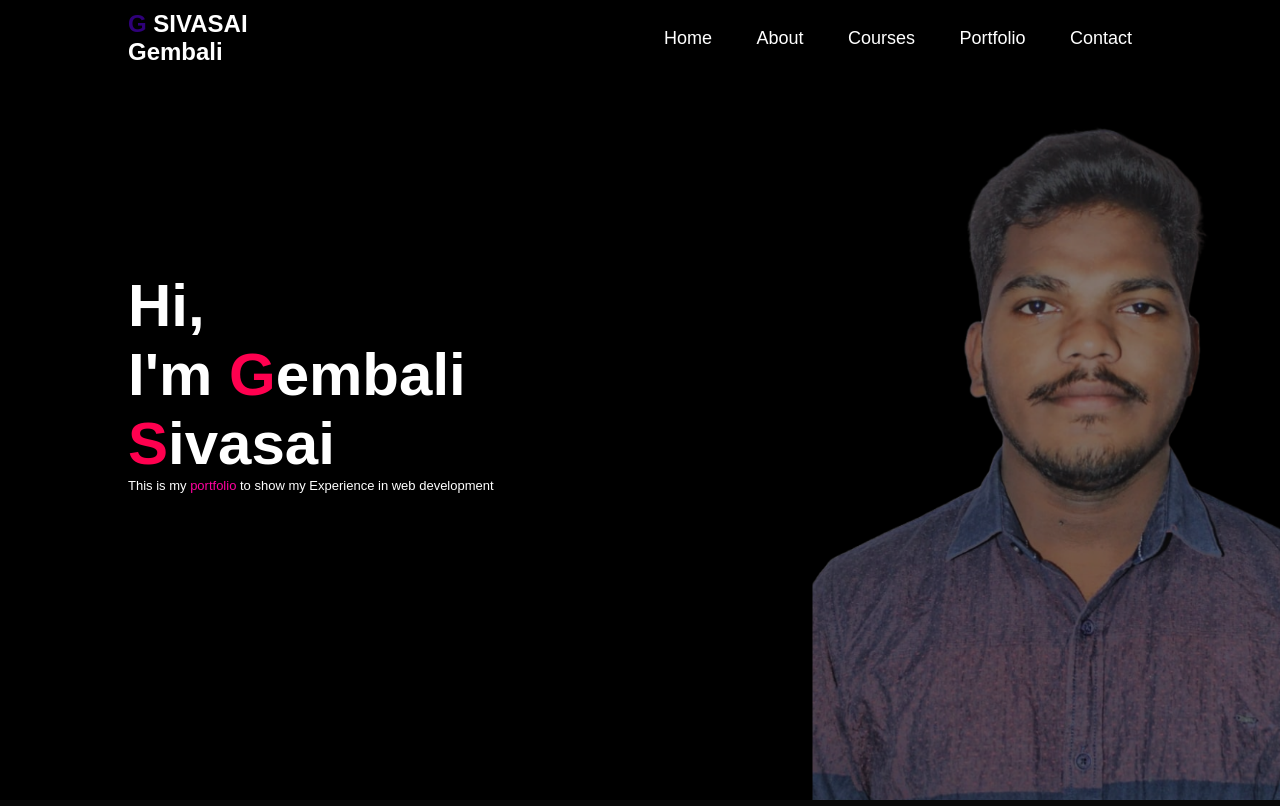
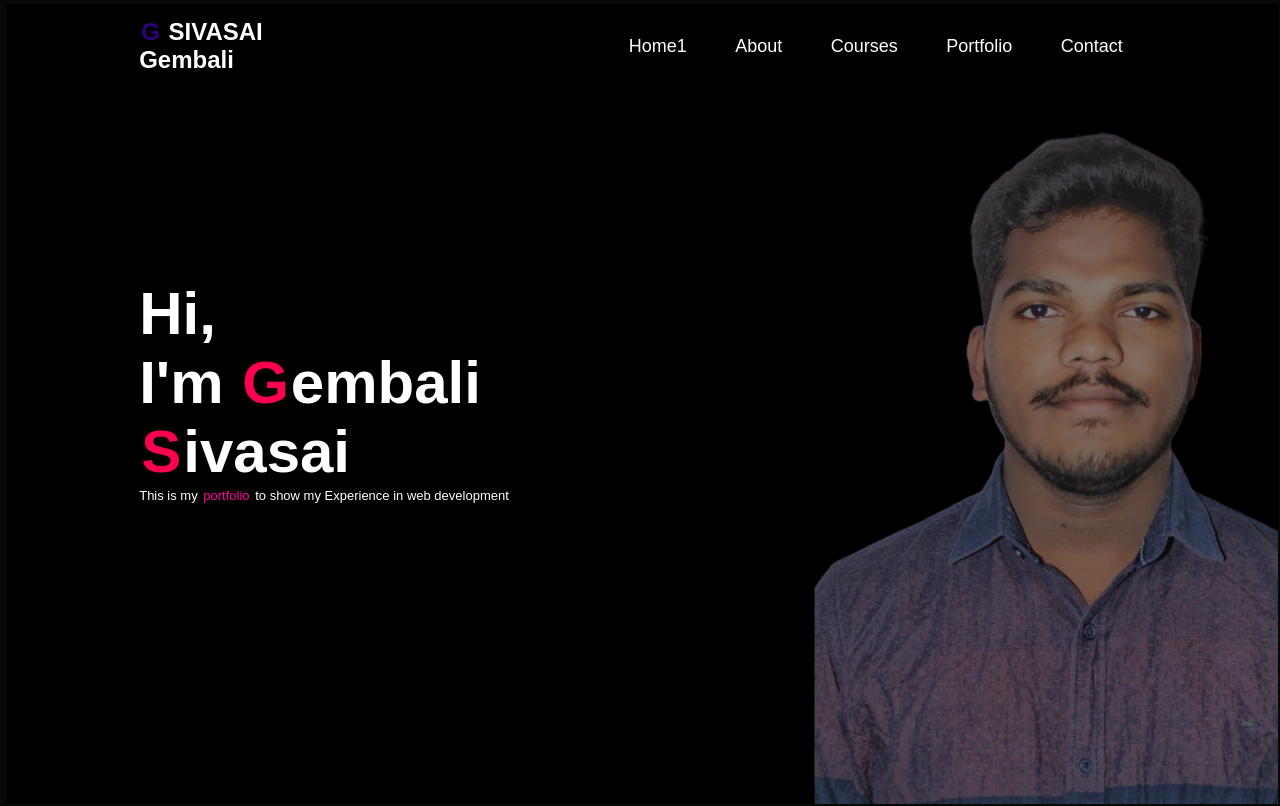
Before and after one commit to sivasaigembali/portfolio, a plain HTML site: page index.html in a window 1280 px wide. Shown: the top 806 px of the page. Drawn offline with Linux system fonts and the light colour scheme.

Commit message:
UI COMMIT

```diff
--- a/index.html
+++ b/index.html
@@ -13,7 +13,7 @@
             <nav>
                 <h1 class="namelogo"><span>G</span> SIVASAI Gembali</h1>
            <ul id="sidemenu">
-            <li><a href="#header">Home</a></li>
+            <li><a href="#header">Home1</a></li>
             <li><a href="#about">About</a></li>
             <li><a href="#courses">Courses</a></li>
             <li><a href="#">Portfolio</a></li>
--- a/style.css
+++ b/style.css
@@ -1,5 +1,5 @@
 *{
-    margin: 0;
+    margin: 2PX;
     padding: 0;
     font-family:"poppins",sans-serif;
     box-sizing: border-box;
```
